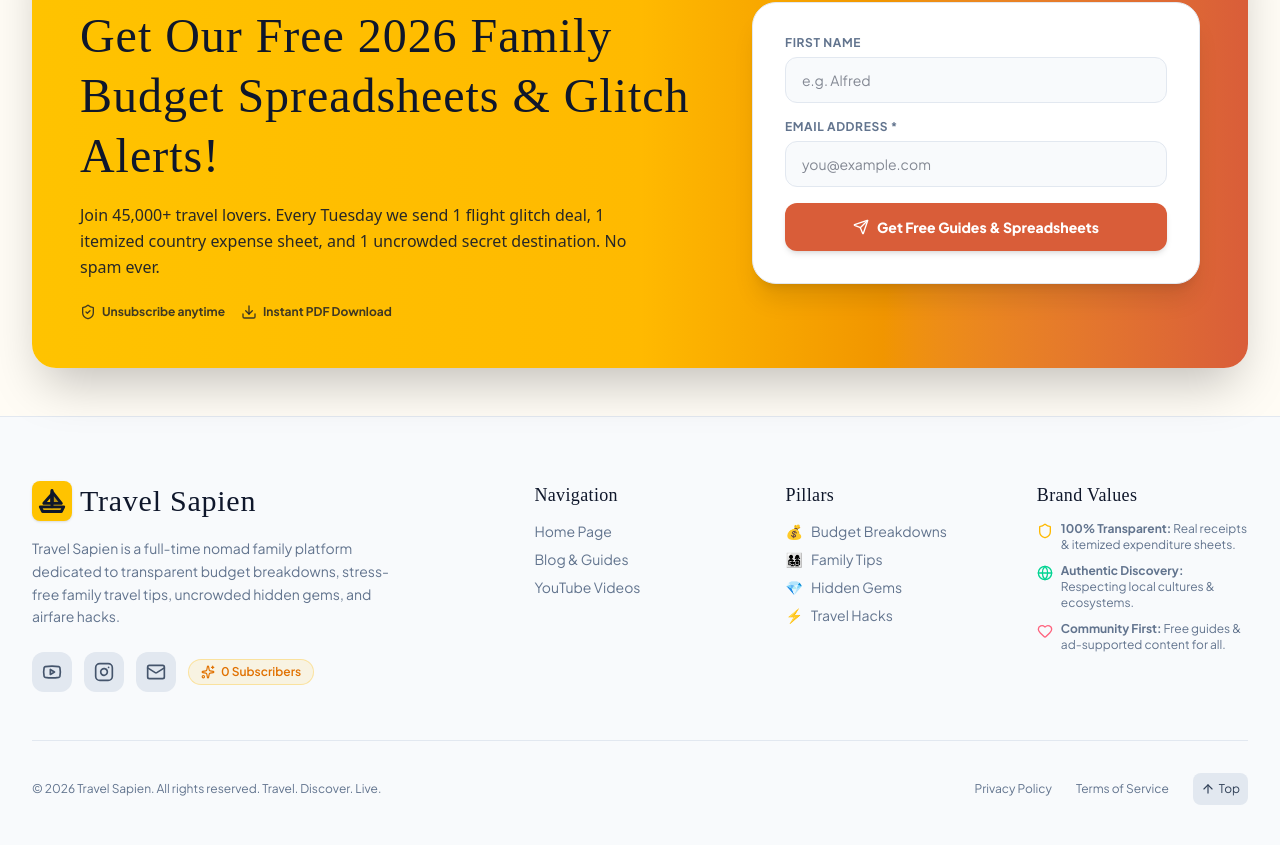
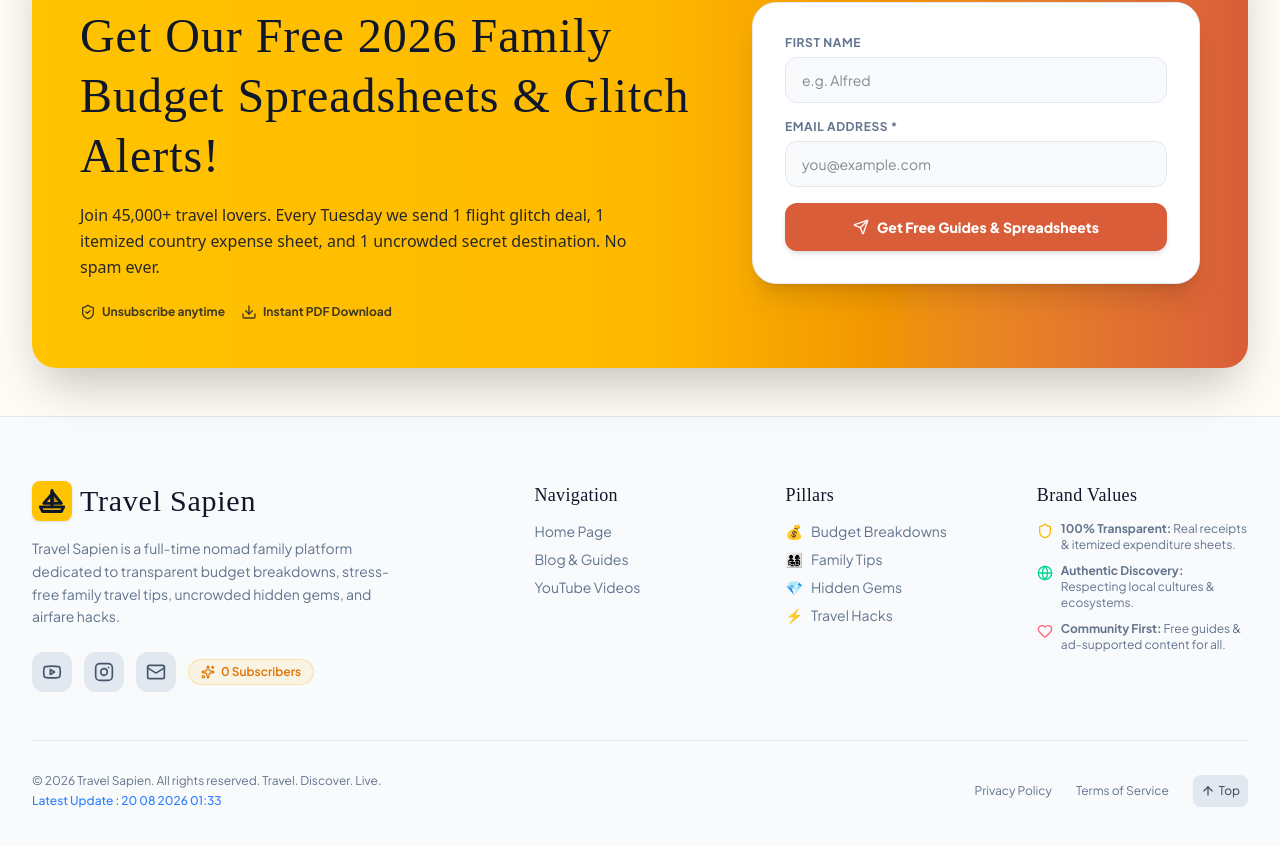
Before and after one commit to alfredpanakkal/Travel.sapien, a React (Vite) app: page / in a window 1280 px wide. Shown: the part 4027-4872 px from the top of the page. Built offline with nearby package versions, Linux system fonts and the light colour scheme; no server answers; a web font is replaced by a local one.

Commit message:
feat(footer): display last updated timestamp
Added a timestamp to the footer to inform users of the latest content update.

```diff
--- a/src/components/Footer.tsx
+++ b/src/components/Footer.tsx
@@ -143,7 +143,10 @@
 
         {/* Bottom Bar */}
         <div className="pt-8 flex flex-col sm:flex-row items-center justify-between gap-4 text-xs text-slate-500">
-          <p>© {new Date().getFullYear()} Travel Sapien. All rights reserved. Travel. Discover. Live.</p>
+          <div className="flex flex-col gap-1 text-center sm:text-left">
+            <p>© {new Date().getFullYear()} Travel Sapien. All rights reserved. Travel. Discover. Live.</p>
+            <p className="text-blue-500 font-medium">Latest Update : 20 08 2026 01:33</p>
+          </div>
 
           <div className="flex items-center gap-6">
             <button onClick={() => setLegalModalType('privacy')} className="hover:text-slate-800 dark:hover:text-slate-300 transition-colors">
```
